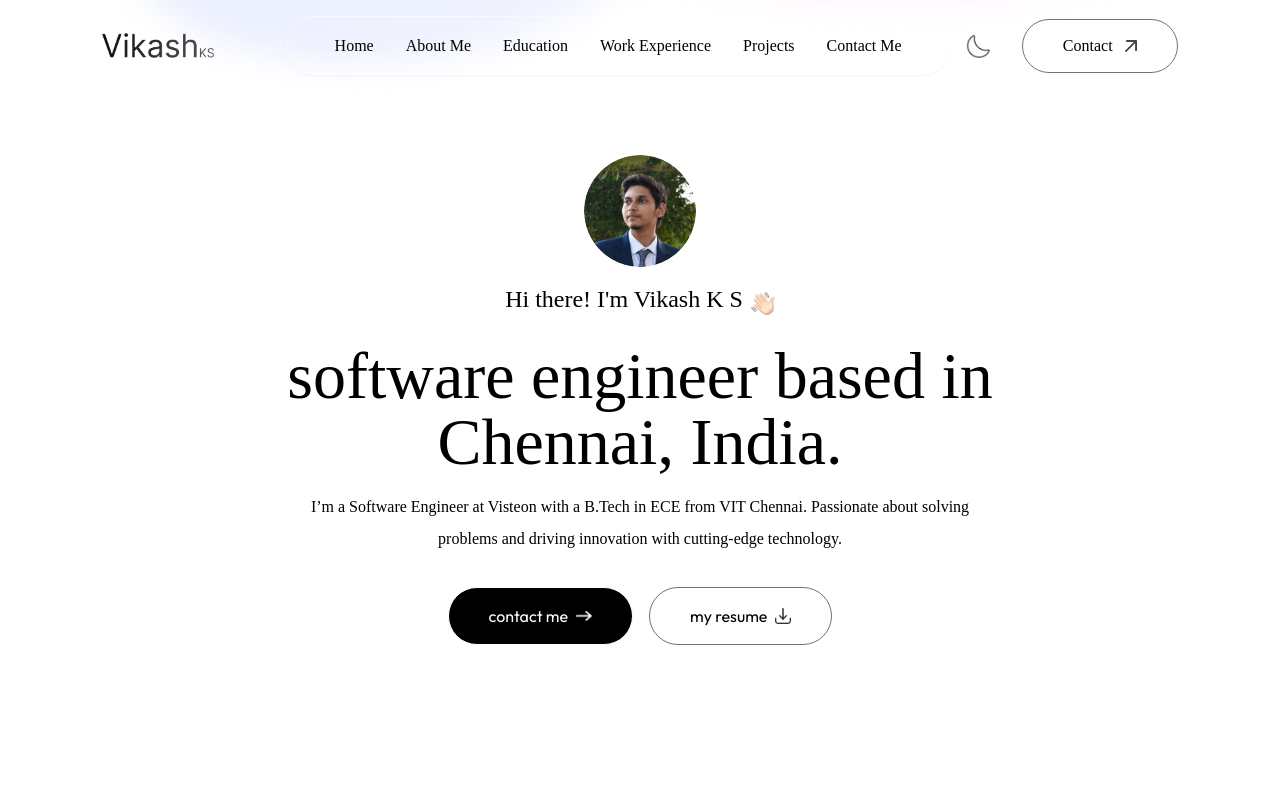
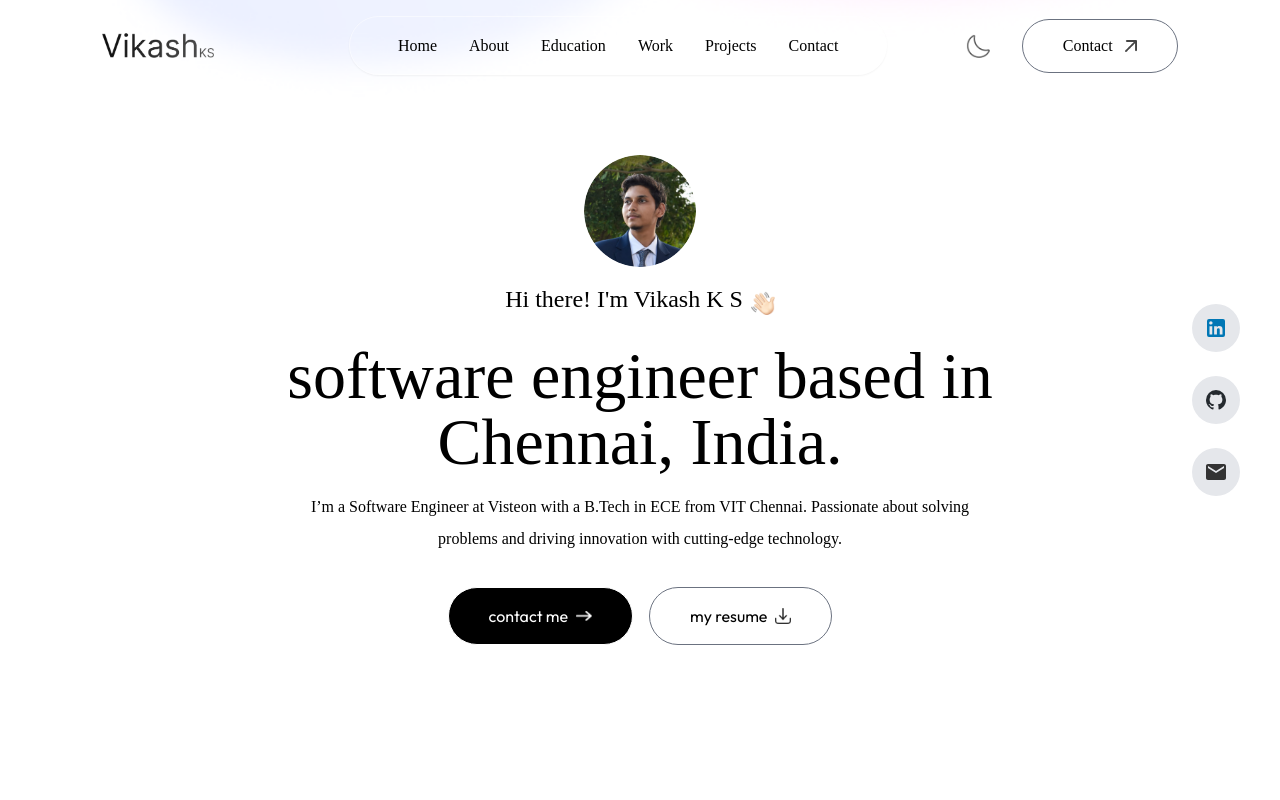
Before and after one commit to ksvikash/my-personal-portfolio, a Next.js app: page / in a window 1280 px wide. Shown: the top 800 px of the page. Built offline with nearby package versions, Linux system fonts and the light colour scheme; a web font is replaced by a local one.

Commit message:
New sidebar and some changes to projects and navbar parts

```diff
--- a/app/components/Header.jsx
+++ b/app/components/Header.jsx
@@ -1,9 +1,27 @@
 import { assets } from '@/assets/assets'
 import Image from 'next/image'
-import React from 'react'
-import { motion } from "motion/react"
+import React, { useState, useEffect } from 'react'
+import { motion, useScroll, useTransform } from "motion/react"
+import Link from "next/link";
 
 const Header = () => {
+  const { scrollY } = useScroll();
+  const [isVisible, setIsVisible] = useState(true);
+
+  // Transform opacity based on scroll position
+  const barOpacity = useTransform(scrollY, [0, 300], [1, 0]);
+
+  // Monitor scroll to determine visibility
+  useEffect(() => {
+    const handleScroll = () => {
+      const currentScrollY = window.scrollY;
+      setIsVisible(currentScrollY < 300);
+    };
+
+    window.addEventListener("scroll", handleScroll, { passive: true });
+    return () => window.removeEventListener("scroll", handleScroll);
+  }, []);
+
   return (
     <div className='w-11/12 max-w-3xl text-center mx-auto h-screen flex flex-col items-center justify-center gap-4'>
         <motion.div
@@ -44,6 +62,41 @@ const Header = () => {
               transition = {{duration:0.6, delay:1.2}}
             href="/sample-resume.pdf" download className='px-10 py-3 border rounded-full border-gray-500 flex items-center gap-2 bg-white dark:text-black'>my resume <Image src={assets.download_icon} alt='' className='w-4'/></motion.a>
         </div>
+
+        <motion.div
+        className="fixed right-10 top-1/2 transform -translate-y-1/2 flex flex-col gap-6 z-40"
+        style={{ opacity: barOpacity }}
+        initial={{ opacity: 1 }}
+        animate={{ opacity: isVisible ? 1 : 0 }}
+        transition={{ duration: 0.3 }}
+      >
+        <div className="flex flex-col items-center gap-6">
+          <div className="rounded-full bg-gray-200 p-3 cursor-pointer hover:bg-gray-300 transition-all duration-300">
+            <Link href="https://linkedin.com/in/your-linkedin" target="_blank" aria-label="LinkedIn">
+              <svg xmlns="http://www.w3.org/2000/svg" width="24" height="24" viewBox="0 0 24 24" fill="#0077B5">
+                <path d="M19 3a2 2 0 0 1 2 2v14a2 2 0 0 1-2 2H5a2 2 0 0 1-2-2V5a2 2 0 0 1 2-2h14m-.5 15.5v-5.3a3.26 3.26 0 0 0-3.26-3.26c-.85 0-1.84.52-2.32 1.3v-1.11h-2.79v8.37h2.79v-4.93c0-.77.62-1.4 1.39-1.4a1.4 1.4 0 0 1 1.4 1.4v4.93h2.79M6.88 8.56a1.68 1.68 0 0 0 1.68-1.68c0-.93-.75-1.69-1.68-1.69a1.69 1.69 0 0 0-1.69 1.69c0 .93.76 1.68 1.69 1.68m1.39 9.94v-8.37H5.5v8.37h2.77z" />
+              </svg>
+            </Link>
+          </div>
+
+          <div className="rounded-full bg-gray-200 p-3 cursor-pointer hover:bg-gray-300 transition-all duration-300">
+            <Link href="https://github.com/ksvikash" target="_blank" aria-label="GitHub">
+              <svg xmlns="http://www.w3.org/2000/svg" width="24" height="24" viewBox="0 0 24 24" fill="#24292e">
+                <path d="M12 2A10 10 0 0 0 2 12c0 4.42 2.87 8.17 6.84 9.5.5.08.66-.23.66-.5v-1.69c-2.77.6-3.36-1.34-3.36-1.34-.46-1.16-1.11-1.47-1.11-1.47-.91-.62.07-.6.07-.6 1 .07 1.53 1.03 1.53 1.03.87 1.52 2.34 1.07 2.91.83.09-.65.35-1.09.63-1.34-2.22-.25-4.55-1.11-4.55-4.92 0-1.11.38-2 1.03-2.71-.1-.25-.45-1.29.1-2.64 0 0 .84-.27 2.75 1.02.79-.22 1.65-.33 2.5-.33.85 0 1.71.11 2.5.33 1.91-1.29 2.75-1.02 2.75-1.02.55 1.35.2 2.39.1 2.64.65.71 1.03 1.6 1.03 2.71 0 3.82-2.34 4.66-4.57 4.91.36.31.69.92.69 1.85V21c0 .27.16.59.67.5C19.14 20.16 22 16.42 22 12A10 10 0 0 0 12 2z" />
+              </svg>
+            </Link>
+          </div>
+
+          <div className="rounded-full bg-gray-200 p-3 cursor-pointer hover:bg-gray-300 transition-all duration-300">
+            <Link href="#contact" aria-label="Contact Me">
+              <svg xmlns="http://www.w3.org/2000/svg" width="24" height="24" viewBox="0 0 24 24" fill="#333">
+                <path d="M20 4H4c-1.1 0-1.99.9-1.99 2L2 18c0 1.1.9 2 2 2h16c1.1 0 2-.9 2-2V6c0-1.1-.9-2-2-2zm0 4l-8 5-8-5V6l8 5 8-5v2z" />
+              </svg>
+            </Link>
+          </div>
+        </div>
+      </motion.div>
+
     </div>
   )
 }
--- a/app/components/Navbar.jsx
+++ b/app/components/Navbar.jsx
@@ -39,11 +39,11 @@ const Navbar = ({isDarkMode, setIsDarkMode}) => {
         </a>
         <ul className={`hidden md:flex items-center gap-6 lg:gap-8 rounded-full px-12 py-3 ${isScroll ? "" : "bg-white shadow-sm bg-opacity-60 duration-500 dark border dark:border-white/50 dark:bg-transparent"}`}>
             <li><a className='font-Ovo' href="#top">Home</a></li>
-            <li><a className='font-Ovo' href="#about">About Me</a></li>
+            <li><a className='font-Ovo' href="#about">About</a></li>
             <li><a className='font-Ovo' href="#educ">Education</a></li>
-            <li><a className='font-Ovo' href="#work">Work Experience</a></li>
+            <li><a className='font-Ovo' href="#work">Work</a></li>
             <li><a className='font-Ovo' href="#projects">Projects</a></li>
-            <li><a className='font-Ovo' href="#contact">Contact Me</a></li>
+            <li><a className='font-Ovo' href="#contact">Contact</a></li>
         </ul>
 
         <div className='flex items-center gap-4'>
@@ -66,11 +66,11 @@ const Navbar = ({isDarkMode, setIsDarkMode}) => {
             </div>
 
             <li><a className='font-Ovo' onClick={closeMenu} href="#top">Home</a></li>
-            <li><a className='font-Ovo' onClick={closeMenu} href="#about">About Me</a></li>
-            <li><a className='font-Ovo' onClick={closeMenu} href="#extra">Education</a></li>
-            <li><a className='font-Ovo' onClick={closeMenu} href="#work">Work Experience</a></li>
+            <li><a className='font-Ovo' onClick={closeMenu} href="#about">About</a></li>
+            <li><a className='font-Ovo' onClick={closeMenu} href="#educ">Education</a></li>
+            <li><a className='font-Ovo' onClick={closeMenu} href="#work">Work</a></li>
             <li><a className='font-Ovo' onClick={closeMenu} href="#projects">Projects</a></li>
-            <li><a className='font-Ovo' onClick={closeMenu} href="#contact">Contact Me</a></li>
+            <li><a className='font-Ovo' onClick={closeMenu} href="#contact">Contact</a></li>
         </ul>
 
 
--- a/app/components/Projects.jsx
+++ b/app/components/Projects.jsx
@@ -63,7 +63,7 @@ const Projects = (isDarkMode) => {
             whileInView={{opacity: 1}}
             transition={{delay:0.9, duration: 0.5}}
           href="" className='w-max flex items-center justify-center gap-2 text-gray-700 border-[0.5px] border-gray-700 rounded-full py-2 px-10 mx-auto my-15 hover:bg-lightHover duration-500 dark:text-white dark:border-white dark:hover:bg-darkHover'>
-            Show more <Image src={isDarkMode ? assets.right_arrow_bold_dark : assets.right_arrow_bold} alt='Right arrow' className='w-4'/>
+            Show more
           </motion.a>
     </motion.div>
   )
```
